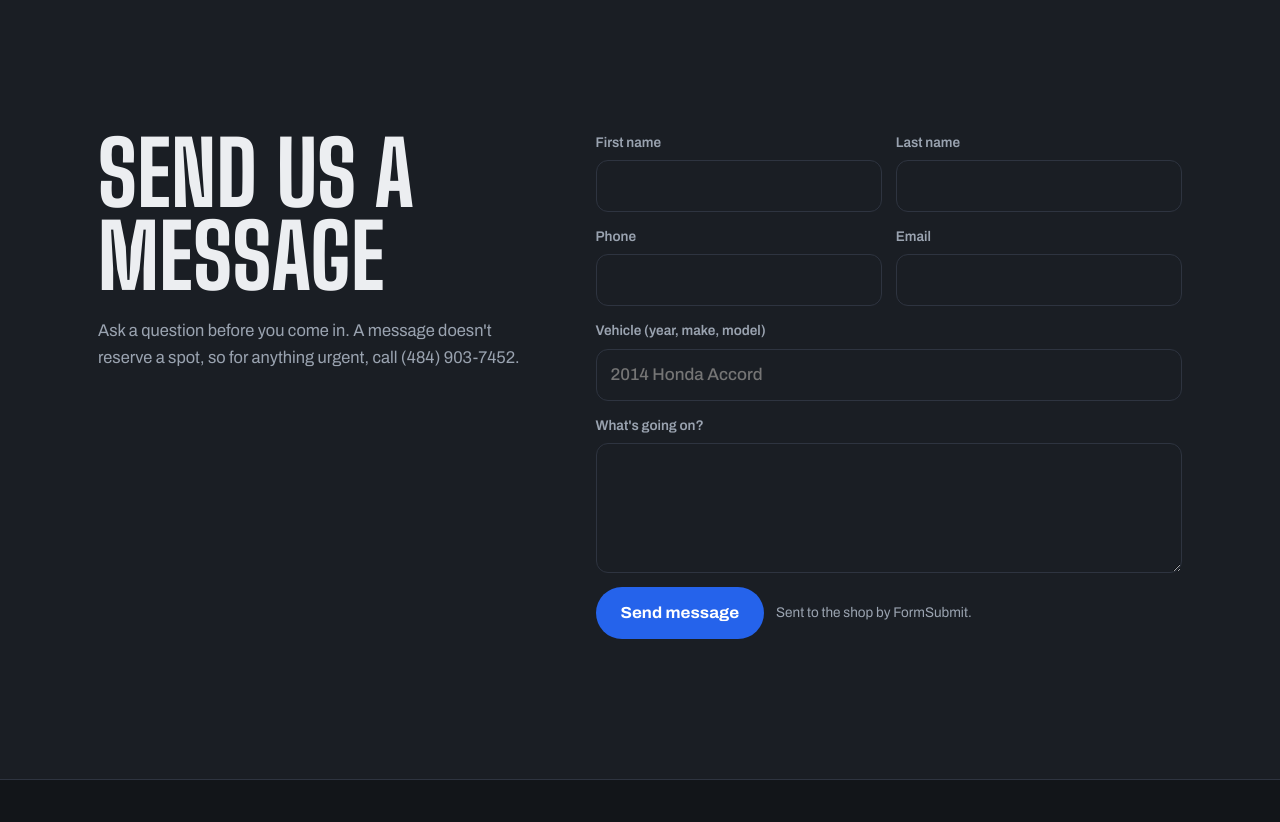
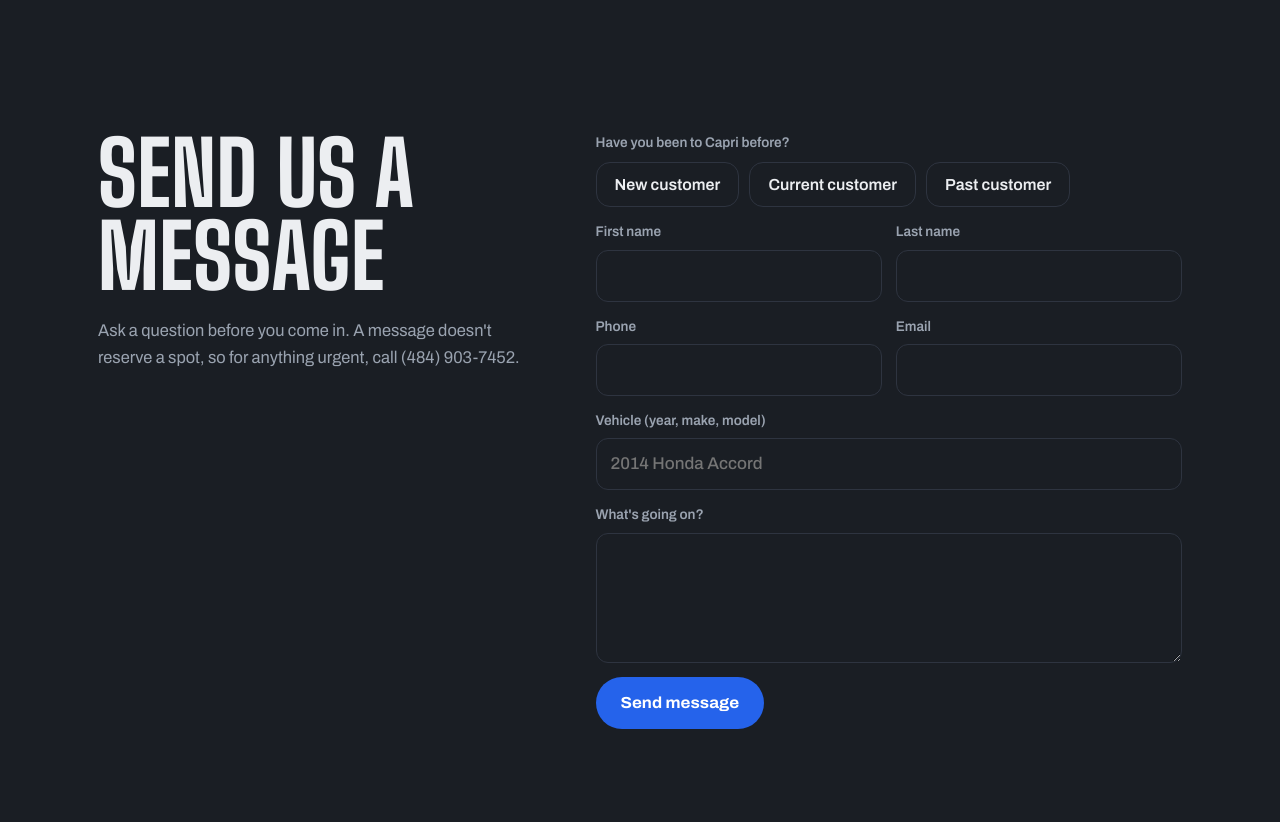
Before and after one commit to McKinneyMedia/capri-auto-works-site, a plain HTML site: page index.html in a window 1280 px wide. Shown: the part 8260-9082 px from the top of the page. Drawn offline with Linux system fonts and the light colour scheme.

Commit message:
Ask whether the sender is a new, current or past customer
Add a required customer-type choice to the contact form, make the email
subject neutral, and drop the "Sent by FormSubmit" note.

Co-Authored-By: Claude Opus 5.5 <noreply@anthropic.com>

```diff
--- a/index.html
+++ b/index.html
@@ -6,7 +6,7 @@
 <title>Capri Auto Works | Auto Repair, PA Inspection &amp; Used Cars in Allentown, PA</title>
 <meta name="description" content="Walk-in auto repair, PA state inspections, emissions testing and used cars at 2005 Hanover Ave, Allentown, PA. No appointment needed. Call (484) 903-7452.">
 <link rel="canonical" href="https://www.capriautoworks.online/">
-<meta name="build-version" content="2026-11-17-v10.1">
+<meta name="build-version" content="2026-11-17-v10.2">
 <meta name="theme-color" content="#121519">
 <meta property="og:type" content="website">
 <meta property="og:title" content="Capri Auto Works, Allentown PA">
@@ -232,7 +232,13 @@ form.msg{display:grid;grid-template-columns:1fr 1fr;gap:14px}
 form.msg .full{grid-column:1/-1}
 form.msg label{display:grid;gap:6px;font-size:14px;font-weight:600;color:var(--steel)}
 textarea{min-height:130px;resize:vertical}
-.form-note{font-size:14px;color:var(--steel)}
+.who{border:0;margin:0;padding:0;display:flex;flex-wrap:wrap;gap:10px}
+.who legend{width:100%;padding:0;margin-bottom:8px;font-size:14px;font-weight:600;color:var(--steel)}
+form.msg .who label{display:block;position:relative;border:1.5px solid var(--line);border-radius:14px;padding:12px 18px;font:600 16px/1.2 var(--body);color:var(--paper);cursor:pointer;transition:border-color .2s, background .2s}
+.who label:hover{border-color:#566072}
+.who input{position:absolute;opacity:0;inset:0;margin:0;cursor:pointer}
+form.msg .who label:has(input:checked){background:var(--paper);color:var(--asphalt);border-color:var(--paper)}
+.who label:has(input:focus-visible){outline:3px solid var(--capri);outline-offset:3px}
 @media (max-width:860px){.contact-grid{grid-template-columns:1fr}}
 @media (max-width:520px){form.msg{grid-template-columns:1fr}}
 
@@ -471,9 +477,14 @@ footer{padding:64px 0 120px;border-top:1px solid var(--line);color:var(--steel);
       <p class="muted" style="margin-top:18px">Ask a question before you come in. A message doesn't reserve a spot, so for anything urgent, call (484) 903-7452.</p>
     </div>
     <form class="msg" action="https://formsubmit.co/capriautoworks@gmail.com" method="POST">
-      <input type="hidden" name="_subject" value="Capri website: new customer message">
+      <input type="hidden" name="_subject" value="Capri website: new message">
       <input type="hidden" name="_template" value="table">
       <input type="text" name="_honey" style="display:none" tabindex="-1" autocomplete="off">
+      <fieldset class="who full"><legend>Have you been to Capri before?</legend>
+        <label><input type="radio" name="customer_type" value="New customer" required>New customer</label>
+        <label><input type="radio" name="customer_type" value="Current customer">Current customer</label>
+        <label><input type="radio" name="customer_type" value="Past customer">Past customer</label>
+      </fieldset>
       <label>First name<input name="first_name" autocomplete="given-name" required></label>
       <label>Last name<input name="last_name" autocomplete="family-name" required></label>
       <label>Phone<input name="phone" type="tel" autocomplete="tel" required></label>
@@ -482,7 +493,6 @@ footer{padding:64px 0 120px;border-top:1px solid var(--line);color:var(--steel);
       <label class="full">What's going on?<textarea name="message" required></textarea></label>
       <div class="full" style="display:flex;gap:12px;align-items:center;flex-wrap:wrap">
         <button class="btn btn-primary" type="submit">Send message</button>
-        <span class="form-note">Sent to the shop by FormSubmit.</span>
       </div>
     </form>
   </div>
```
Also changed, not shown: 1 other file.
